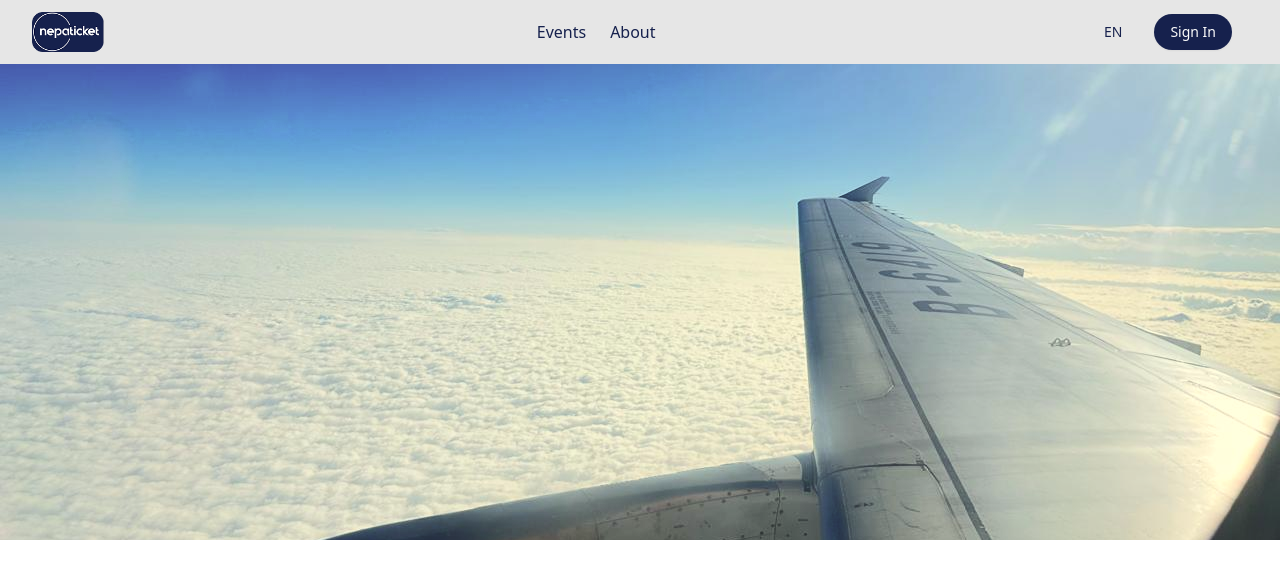
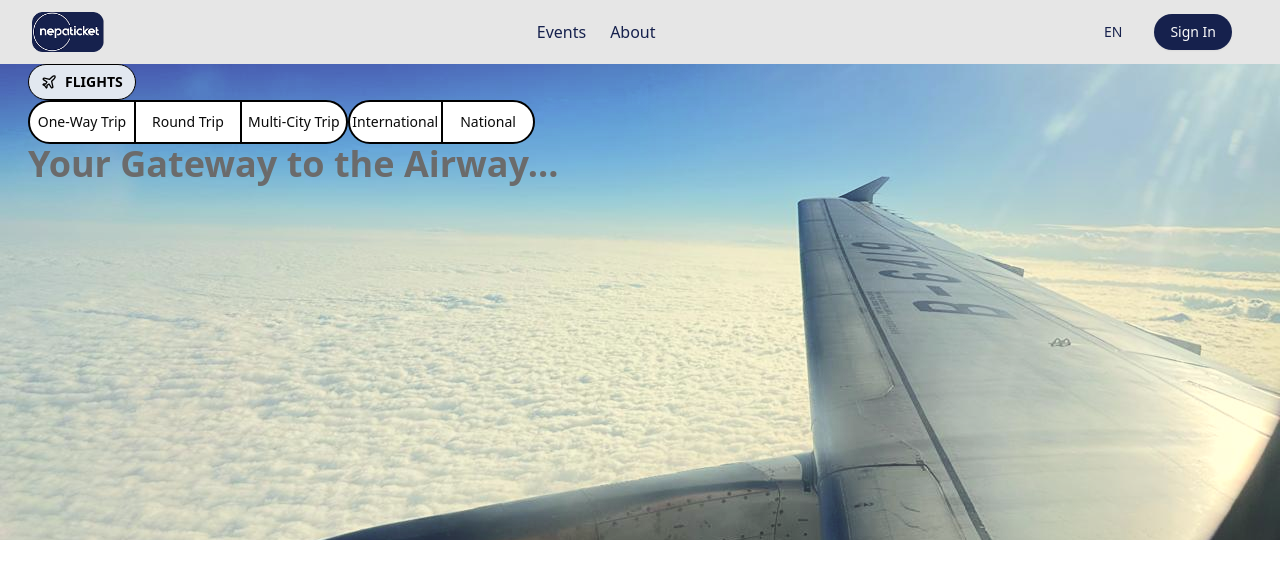
Before and after one commit to smritiiin/nepaticket, a Next.js app: page / in a window 1280 px wide. Shown: the top 578 px of the page. Built offline with nearby package versions, Linux system fonts and the light colour scheme.

Commit message:
Landing page initiated

```diff
--- a/package.json
+++ b/package.json
@@ -16,6 +16,8 @@
     "@radix-ui/react-dropdown-menu": "^2.1.12",
     "@radix-ui/react-navigation-menu": "^1.2.10",
     "@radix-ui/react-slot": "^1.2.0",
+    "@radix-ui/react-toggle": "^1.1.6",
+    "@radix-ui/react-toggle-group": "^1.1.7",
     "@shadcn/ui": "^0.0.4",
     "autoprefixer": "^10.4.21",
     "class-variance-authority": "^0.7.1",
--- a/src/app/layout.tsx
+++ b/src/app/layout.tsx
@@ -1,10 +1,15 @@
 import type { Metadata } from "next";
-import { Geist, Geist_Mono } from "next/font/google";
+import { Geist, Geist_Mono, Kalam } from "next/font/google";
 import "./globals.css";
 
 const geistSans = Geist({
 	variable: "--font-geist-sans",
 	subsets: ["latin"],
+});
+const kalam = Kalam({
+	subsets: ["latin"],
+	weight: ["400", "700"],
+	variable: "--font-kalam",
 });
 
 const geistMono = Geist_Mono({
--- /dev/null
+++ b/src/components/FlightTypeSelection/FlightTypeSelection.tsx
@@ -0,0 +1,30 @@
+import { ToggleGroup, ToggleGroupItem } from "@/components/ui/toggle-group";
+
+const FlightSelection = () => {
+	return (
+		<div>
+			<ToggleGroup
+				size={"lg"}
+				type="multiple"
+				className="border-2 border-black rounded-3xl bg-white overflow-clip "
+			>
+				<ToggleGroupItem
+					value="bold"
+					aria-label="Toggle bold"
+					className=" border-r-2 border-black"
+				>
+				International
+				</ToggleGroupItem>
+				<ToggleGroupItem
+					value="italic"
+					aria-label="Toggle italic"
+				>
+					National
+				</ToggleGroupItem>
+
+			</ToggleGroup>
+		</div>
+	);
+};
+
+export default FlightSelection;
--- a/src/components/Landing.tsx
+++ b/src/components/Landing.tsx
@@ -1,12 +1,32 @@
-import React from 'react'
-import { Button } from './ui/button'
+import React from "react";
+import { Button } from "./ui/button";
+import { Plane } from "lucide-react";
+import FlightSelection from "./FlightTypeSelection/FlightTypeSelection";
+import TripSelection from "./TripSelection/TripSelection";
+
 
 const Landing = () => {
-  return (
-    <div className='bg-[url(/landing.png)] h-screen w-full bg-no-repeat'>
-        {/* <Button className='border-black bg-amber-100'>FLIGHTS</Button> */}
-    </div>
-  )
-}
+	return (
+		<div className="bg-[url(/landing.png)] h-screen w-full bg-no-repeat flex-col items-center px-7">
+			<div>
+				<Button className="border-black bg-slate-200 text-black rounded-3xl border-1 font-bold">
+					<Plane className="w-4 h-4" />
+					FLIGHTS
+				</Button>
+			</div>
 
-export default Landing
+			<div className="flex">
+				<TripSelection />
+				<FlightSelection />
+			</div>
+
+			<div>
+				<h1 className=" font-bold text-4xl text-[#6B6B6B] font-kalam">
+					Your Gateway to the Airway...
+				</h1>
+			</div>
+		</div>
+	);
+};
+
+export default Landing;
--- /dev/null
+++ b/src/components/TripSelection/TripSelection.tsx
@@ -0,0 +1,33 @@
+import { ToggleGroup, ToggleGroupItem } from "@/components/ui/toggle-group";
+
+const TripSelection = () => {
+	return (
+		<div>
+			<ToggleGroup
+				size={"lg"}
+				type="multiple"
+				className="border-2 border-black rounded-3xl bg-white overflow-hidden "
+			>
+				<ToggleGroupItem
+					value="bold"
+					aria-label="Toggle bold"
+					className=" border-r-2 border-black"
+				>
+					One-Way Trip
+				</ToggleGroupItem>
+				<ToggleGroupItem
+					value="italic"
+					aria-label="Toggle italic"
+					className=" border-r-2 border-black"
+				>
+					Round Trip
+				</ToggleGroupItem>
+				<ToggleGroupItem value="underline" aria-label="Toggle underline">
+					Multi-City Trip
+				</ToggleGroupItem>
+			</ToggleGroup>
+		</div>
+	);
+};
+
+export default TripSelection;
--- /dev/null
+++ b/src/components/ui/toggle-group.tsx
@@ -0,0 +1,73 @@
+"use client"
+
+import * as React from "react"
+import * as ToggleGroupPrimitive from "@radix-ui/react-toggle-group"
+import { type VariantProps } from "class-variance-authority"
+
+import { cn } from "@/lib/utils"
+import { toggleVariants } from "@/components/ui/toggle"
+
+const ToggleGroupContext = React.createContext<
+  VariantProps<typeof toggleVariants>
+>({
+  size: "default",
+  variant: "default",
+})
+
+function ToggleGroup({
+  className,
+  variant,
+  size,
+  children,
+  ...props
+}: React.ComponentProps<typeof ToggleGroupPrimitive.Root> &
+  VariantProps<typeof toggleVariants>) {
+  return (
+    <ToggleGroupPrimitive.Root
+      data-slot="toggle-group"
+      data-variant={variant}
+      data-size={size}
+      className={cn(
+        "group/toggle-group flex w-fit items-center rounded-md data-[variant=outline]:shadow-xs",
+        className
+      )}
+      {...props}
+    >
+      <ToggleGroupContext.Provider value={{ variant, size }}>
+        {children}
+      </ToggleGroupContext.Provider>
+    </ToggleGroupPrimitive.Root>
+  )
+}
+
+function ToggleGroupItem({
+  className,
+  children,
+  variant,
+  size,
+  ...props
+}: React.ComponentProps<typeof ToggleGroupPrimitive.Item> &
+  VariantProps<typeof toggleVariants>) {
+  const context = React.useContext(ToggleGroupContext)
+
+  return (
+    <ToggleGroupPrimitive.Item
+      data-slot="toggle-group-item"
+      data-variant={context.variant || variant}
+      data-size={context.size || size}
+      className={cn(
+        toggleVariants({
+          variant: context.variant || variant,
+          size: context.size || size,
+        }),
+        "min-w-0 flex-1 shrink-0 rounded-none shadow-none first:rounded-l-md last:rounded-r-md focus:z-10 focus-visible:z-10 data-[variant=outline]:border-l-0 data-[variant=outline]:first:border-l",
+        className
+      )}
+      {...props}
+    >
+      {children}
+    </ToggleGroupPrimitive.Item>
+  )
+}
+
+export { ToggleGroup, ToggleGroupItem }
--- /dev/null
+++ b/src/components/ui/toggle.tsx
@@ -0,0 +1,47 @@
+"use client"
+
+import * as React from "react"
+import * as TogglePrimitive from "@radix-ui/react-toggle"
+import { cva, type VariantProps } from "class-variance-authority"
+
+import { cn } from "@/lib/utils"
+
+const toggleVariants = cva(
+  "inline-flex items-center justify-center gap-2 rounded-md text-sm font-medium hover:bg-muted hover:text-muted-foreground disabled:pointer-events-none disabled:opacity-50 data-[state=on]:bg-accent data-[state=on]:text-accent-foreground [&_svg]:pointer-events-none [&_svg:not([class*='size-'])]:size-4 [&_svg]:shrink-0 focus-visible:border-ring focus-visible:ring-ring/50 focus-visible:ring-[3px] outline-none transition-[color,box-shadow] aria-invalid:ring-destructive/20 dark:aria-invalid:ring-destructive/40 aria-invalid:border-destructive whitespace-nowrap",
+  {
+    variants: {
+      variant: {
+        default: "bg-transparent",
+        outline:
+          "border border-input bg-transparent shadow-xs hover:bg-accent hover:text-accent-foreground",
+      },
+      size: {
+        default: "h-9 px-2 min-w-9",
+        sm: "h-8 px-1.5 min-w-8",
+        lg: "h-10 px-2.5 min-w-10",
+      },
+    },
+    defaultVariants: {
+      variant: "default",
+      size: "default",
+    },
+  }
+)
+
+function Toggle({
+  className,
+  variant,
+  size,
+  ...props
+}: React.ComponentProps<typeof TogglePrimitive.Root> &
+  VariantProps<typeof toggleVariants>) {
+  return (
+    <TogglePrimitive.Root
+      data-slot="toggle"
+      className={cn(toggleVariants({ variant, size, className }))}
+      {...props}
+    />
+  )
+}
+
+export { Toggle, toggleVariants }
```
Also changed, not shown: 1 other file (tests, documents, lock files or other folders).
